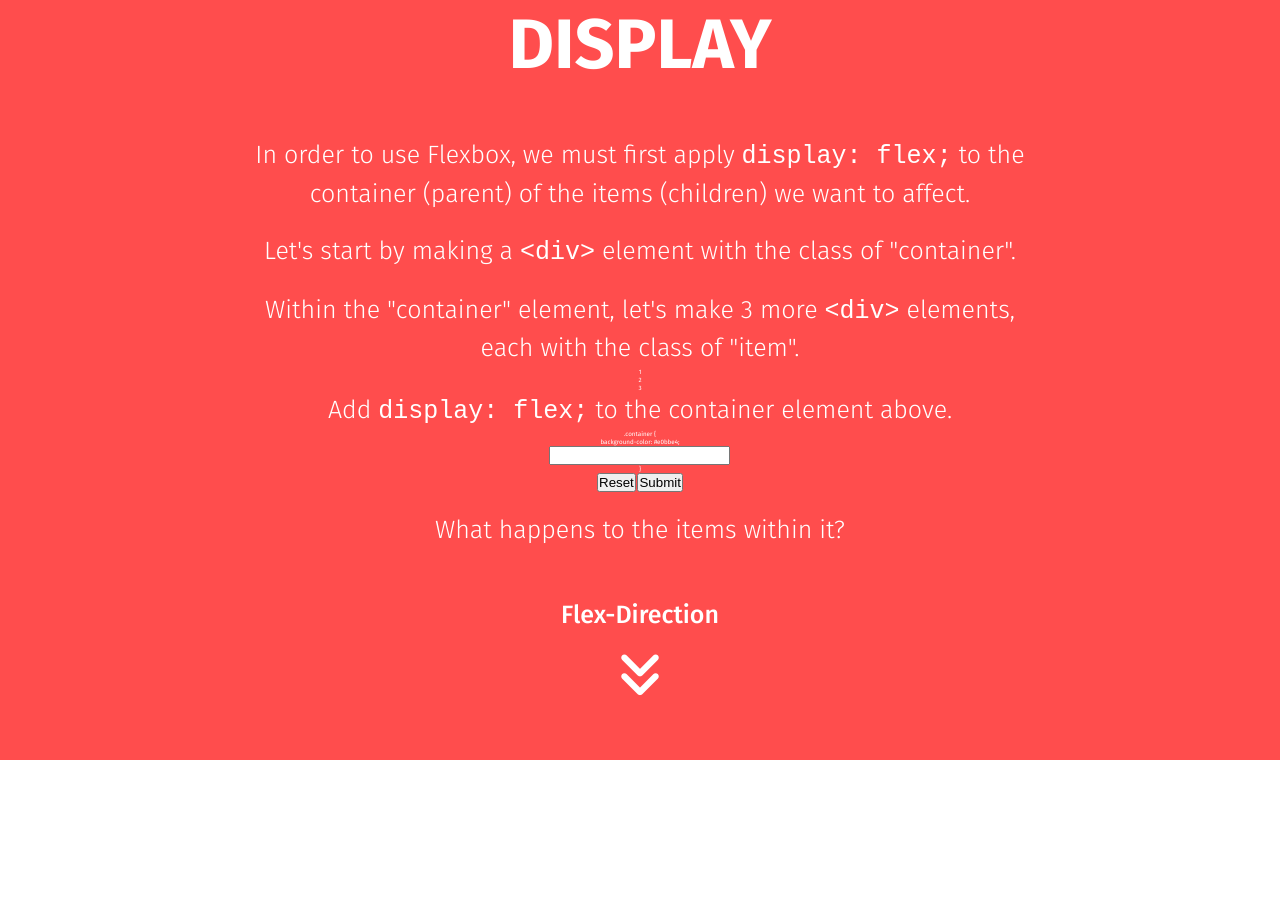
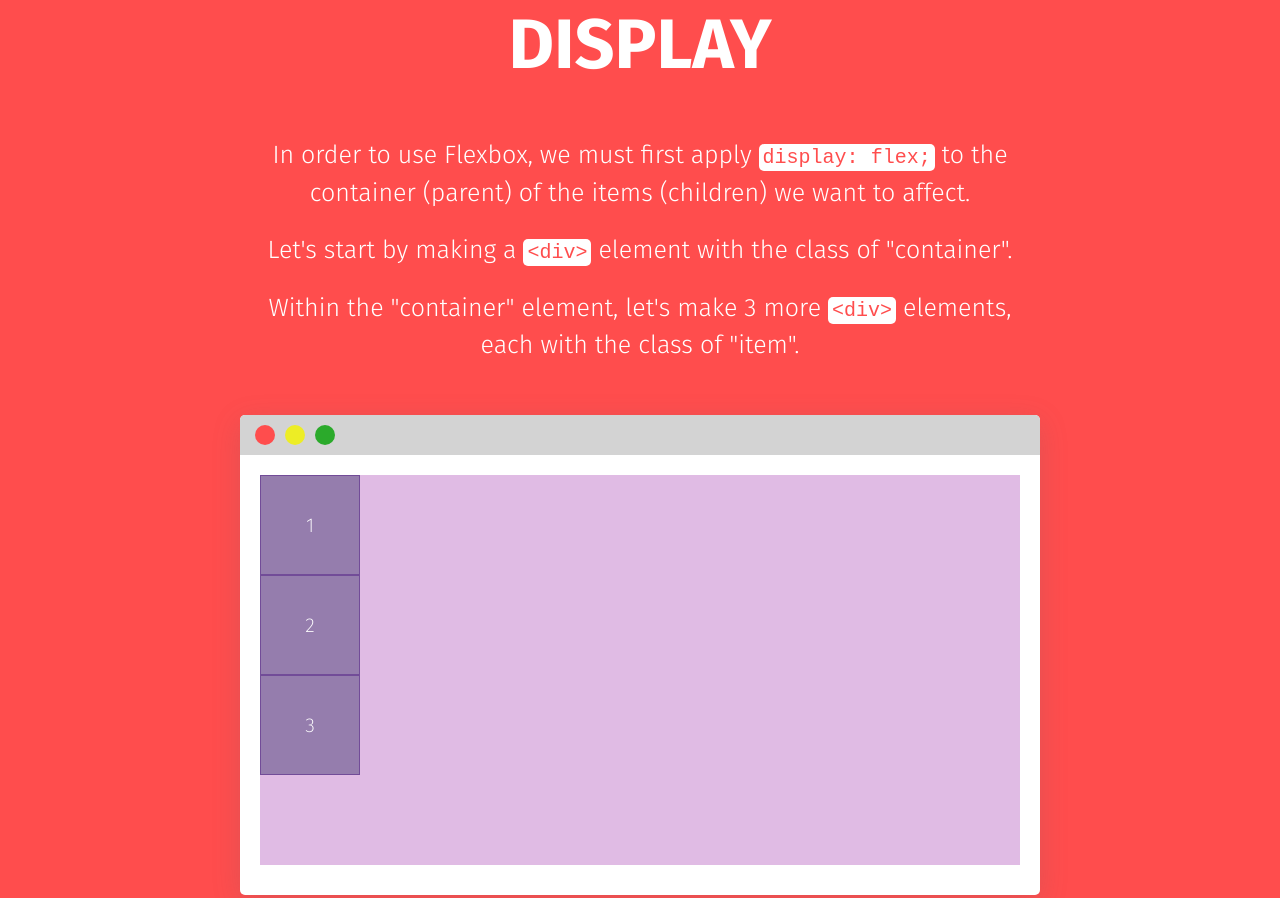
Before and after one commit to Web-Dev-Dan/Flexbox-Tutorial, a plain HTML site: page index.html in a window 1280 px wide. Shown: the part 1667-2565 px from the top of the page. Before the commit the page ends 2427 px from the top, so only its background shows below. Drawn offline with Linux system fonts and the light colour scheme.

Commit message:
Update style.css

```diff
--- a/style.css
+++ b/style.css
@@ -1,7 +1,9 @@
 :root {
     --font-primary: 'Fira Sans', sans-serif;
+    --font-secondary: monospace;
     --color-primary: #ff4d4d;
     --color-secondary: white;
+    --color-black: #000;
 }
 
 * {
@@ -13,6 +15,7 @@
 html, body {
     font-family: var(--font-primary);
     font-size: 62.5%;
+    scroll-behavior: smooth;
 }
 
 .container {
@@ -147,6 +150,159 @@ h3 {
 }
 
 
+
+.screen {
+    background-color: var(--color-secondary);
+    width: 80%;
+    max-width: 80rem;
+    min-height: 60vh;
+    margin: 5rem 0;
+    border-radius: .5rem;
+    box-shadow: rgba(100, 100, 111, 0.2) 0px 7px 29px 0px;
+    display: flex;
+    flex-direction: column;
+    overflow: hidden;
+}
+
+.screen-nav {
+    background-color: lightgray;
+    width: 100%;
+    padding: 1rem;
+    display: flex;
+    align-items: center;
+}
+
+.screen-body {
+    display: flex;
+    flex: 1;
+    margin-bottom: 1rem;
+}
+
+.circle {
+    width: 2rem;
+    height: 2rem;
+    border-radius: 50%;
+    margin: 0 .5rem;
+}
+
+.circle-red {
+    background-color: var(--color-primary);
+}
+.circle-yellow {
+    background-color: rgb(237, 237, 37);
+}
+.circle-green {
+    background-color: rgb(43, 170, 43);
+}
+
+.display-screen-body {
+    flex: 1;
+    padding: 2rem;
+}
+
+.display-container {
+    background-color: #e0bbe4;
+    width: 100%;
+    height: 100%;
+}
+
+.display-container-item {
+    background-color: #957dad;
+    width: 10rem;
+    height: 10rem;
+    border: 1px solid #724c98;
+    display: flex;
+    justify-content: center;
+    align-items: center;
+    font-size: 2rem;
+    font-weight: 200;
+    z-index: 100;
+}
+
+.style-box {
+    background-color: var(--color-secondary);
+    width: 100%;
+    padding: 2rem;
+    margin-top: 2rem;
+}
+
+.style-box p {
+    color: var(--color-black);
+    font-family: var(--font-secondary);
+    text-align: left;
+    font-size: 2rem;
+    line-height: 1.5;
+}
+
+.style-box-inner {
+    padding: 0 4rem;
+    text-align: left;
+}
+
+.style-box-inner > input {
+    width: 100%;
+    font-family: var(--font-secondary);
+    font-size: 2rem;
+    padding: 1rem 2rem;
+    margin: 1rem 0;
+    border: .1rem solid gray;
+    border-radius: .5rem;
+    outline: none;
+}
+
+.buttons {
+    width: 80%;
+    margin: 0 auto;
+    display: flex;
+    justify-content: space-around;
+    align-items: center;
+}
+
+.btn {
+    font-size: 1.5rem;
+    padding: 1rem 2rem;
+    text-transform: uppercase;
+    letter-spacing: .2rem;
+    color: var(--color-secondary);
+    font-weight: 500;
+    border: none;
+    border-radius: .5rem;
+    outline: none;
+    transition: all .3s;
+}
+
+.btn:hover {
+    cursor: pointer;
+    filter: brightness(90%);
+}
+.btn-positive {
+    background-color: rgb(43, 170, 43);
+}
+
+.btn-negative {
+    background-color: var(--color-primary);
+}
+
+
+
+
+.code {
+    padding: .2rem .4rem;
+    font-size: 2rem;
+    border-radius: .5rem;
+}
+
+.code-red {
+    background-color: var(--color-secondary);
+    color: var(--color-primary);
+}
+
+.code-white {
+    background-color: var(--color-primary);
+    color: var(--color-secondary);
+}
+
+
 .red {
     background-color: var(--color-primary);
     color: var(--color-secondary);
@@ -159,6 +315,10 @@ h3 {
 
 .bold {
     font-weight: 900;
+}
+
+.purple-light {
+    color: #e0bbe4;
 }
 
 /* Animations */
@@ -196,4 +356,7 @@ h3 {
     .text p {
         font-size: 2.2rem;
     }
+    .screen {
+        width: 100%;
+    }
   }
```
